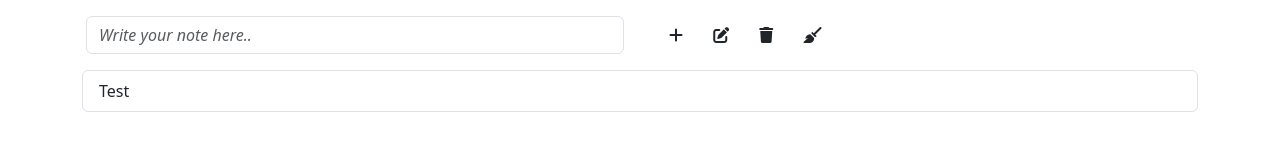
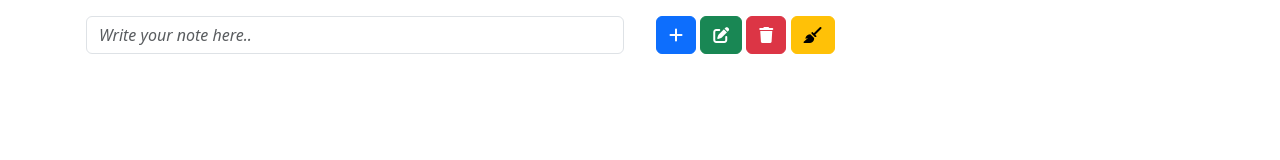
Before and after one commit to mhmtalakus/ToDo-List---JS, a plain HTML site: page index.html in a window 1280 px wide. Drawn offline with nearby package versions, Linux system fonts and the light colour scheme.

Commit message:
buttons are customized.

```diff
--- a/index.html
+++ b/index.html
@@ -19,18 +19,21 @@
     <div class="container" id="main">
         <div class="row">
             <div class="col-6 p-3">
-                <input type="text" id="textValue" class="form-control" placeholder="Write your note here..">
+                <input type="text" id="textValue" title="Text" class="form-control" placeholder="Write your note here..">
             </div>
             <div class="col-6 p-3">
-                <button id="add" class="btn"><i class="fa-solid fa-plus fa-fade"></i></button>
-                <button id="update" class="btn"><i class="fa-solid fa-pen-to-square fa-fade"></i></button>
-                <button id="delete" class="btn"><i class="fa-solid fa-trash fa-fade"></i></button>
-                <button id="clear" class="btn"><i class="fa-solid fa-broom fa-fade"></i></button>
+                <button id="add" class="btn btn-primary" title="Add"><i class="fa-solid fa-plus fa-fade"></i></button>
+
+                <button id="update" class="btn btn-success" title="Update"><i class="fa-solid fa-pen-to-square fa-fade"></i></button>
+
+                <button id="delete" class="btn btn-danger" title="Delete"><i class="fa-solid fa-trash fa-fade"></i></button>
+
+                <button id="clear" class="btn btn-warning" title="Clear"><i class="fa-solid fa-broom fa-fade"></i></button>
             </div>
         </div>
         <div class="card-body">
             <ul class="list-group">
-                <li class="list-group-item">Test</li>
+
             </ul>
         </div>
     </div>
```
